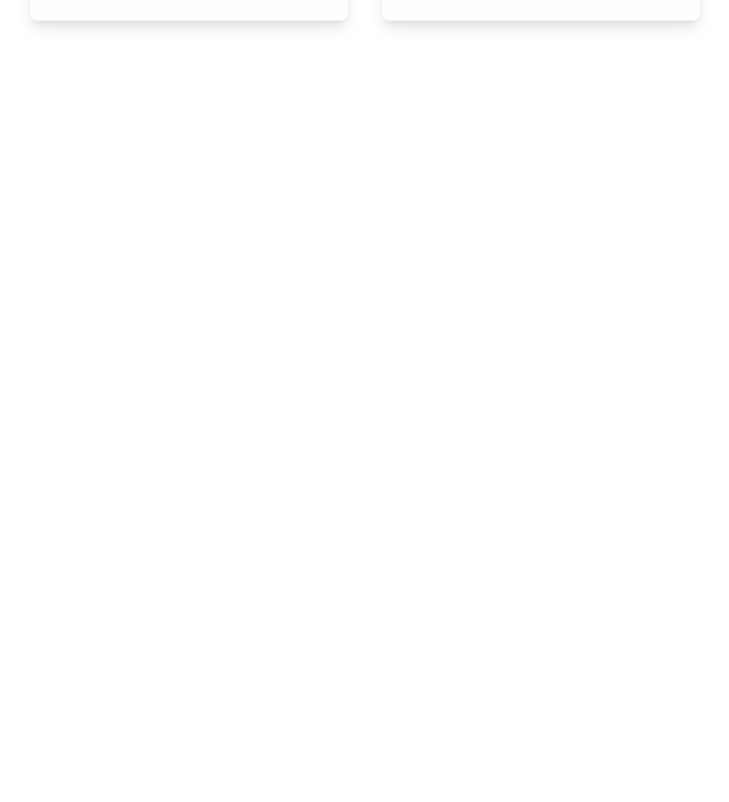
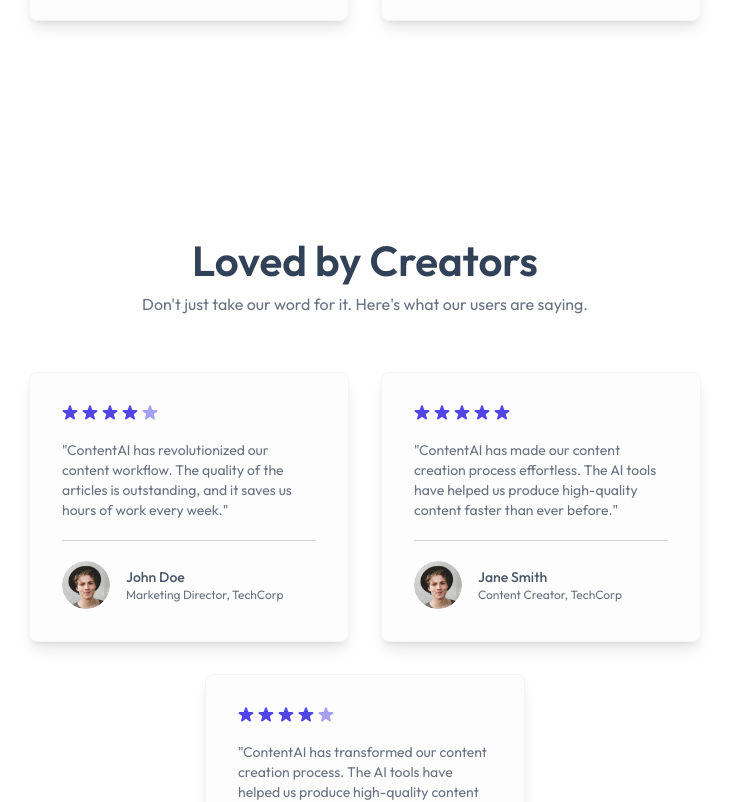
Before and after one commit to Limon00001/nebulagen-ai-saas-platform, a React (Vite) app in the folder client/: page / in a window 1280 px wide. Shown: the part 1820-2622 px from the top of the page, without its empty margins (275-1004 px from the left). Before the commit the page ends 1953 px from the top, so only its background shows below. Built offline with nearby package versions, Linux system fonts and the light colour scheme; no server answers.

Commit message:
feat(client-testimonial): implement testimonial section

```diff
--- /dev/null
+++ b/client/src/components/Testimonial.jsx
@@ -0,0 +1,32 @@
+/**
+ * Author: Monayem Hossain Limon
+ * GitHub: https://github.com/Limon00001
+ * Date: 20 Jul, 2025
+ * @copyright 2025 monayem_hossain_limon
+ */
+
+// Internal Imports
+import { dummyTestimonialData } from '../assets/assets';
+import TestimonialCards from './TestimonialCards';
+
+// Testimonial Component
+const Testimonial = () => {
+  return (
+    <div className="px-4 sm:px-20 xl:px-32 py-24">
+      <div className="text-center">
+        <h2 className="text-slate-700 text-[42px] font-semibold">
+          Loved by Creators
+        </h2>
+        <p className="text-gray-500 max-w-lg mx-auto">
+          Don't just take our word for it. Here's what our users are saying.
+        </p>
+      </div>
+
+      {/* Testimonial Cards */}
+      <TestimonialCards dummyTestimonialData={dummyTestimonialData} />
+    </div>
+  );
+};
+
+// Export
+export default Testimonial;
--- /dev/null
+++ b/client/src/components/TestimonialCards.jsx
@@ -0,0 +1,54 @@
+/**
+ * Author: Monayem Hossain Limon
+ * GitHub: https://github.com/Limon00001
+ * Date: 20 Jul, 2025
+ * @copyright 2025 monayem_hossain_limon
+ */
+
+// Internal Imports
+import { assets } from '../assets/assets';
+
+// Testimonial Component Cards
+const TestimonialCards = ({ dummyTestimonialData }) => {
+  return (
+    <div className="flex flex-wrap mt-10 justify-center">
+      {dummyTestimonialData.map((testimonial, index) => (
+        <div
+          key={index}
+          className="p-8 m-4 max-w-xs rounded-lg bg-[#FDFDFE] shadow-lg border border-gray-100 hover:-translate-y-1 transition duration-300 cursor-pointer"
+        >
+          <div className="flex items-center gap-1">
+            {Array(5)
+              .fill(0)
+              .map((_, index) => (
+                <img
+                  src={
+                    index < testimonial.rating
+                      ? assets.star_icon
+                      : assets.star_dull_icon
+                  }
+                  alt="star"
+                />
+              ))}
+          </div>
+          <p className="text-gray-500 text-sm my-5">"{testimonial.content}"</p>
+          <hr className="mb-5 border-gray-300" />
+          <div className="flex items-center gap-4">
+            <img
+              src={testimonial.image}
+              className="w-12 object-contain rounded-full"
+              alt=""
+            />
+            <div className="text-sm text-gray-600">
+              <h3 className="font-medium">{testimonial.name}</h3>
+              <p className="text-xs text-gray-500">{testimonial.title}</p>
+            </div>
+          </div>
+        </div>
+      ))}
+    </div>
+  );
+};
+
+// Export
+export default TestimonialCards;
--- a/client/src/pages/Home.jsx
+++ b/client/src/pages/Home.jsx
@@ -9,6 +9,7 @@
 import AiTools from '../components/AiTools';
 import Hero from '../components/Hero';
 import Navbar from '../components/Navbar';
+import Testimonial from '../components/Testimonial';
 
 // Home Component
 const Home = () => {
@@ -17,6 +18,7 @@ const Home = () => {
       <Navbar />
       <Hero />
       <AiTools />
+      <Testimonial />
     </>
   );
 };
```
